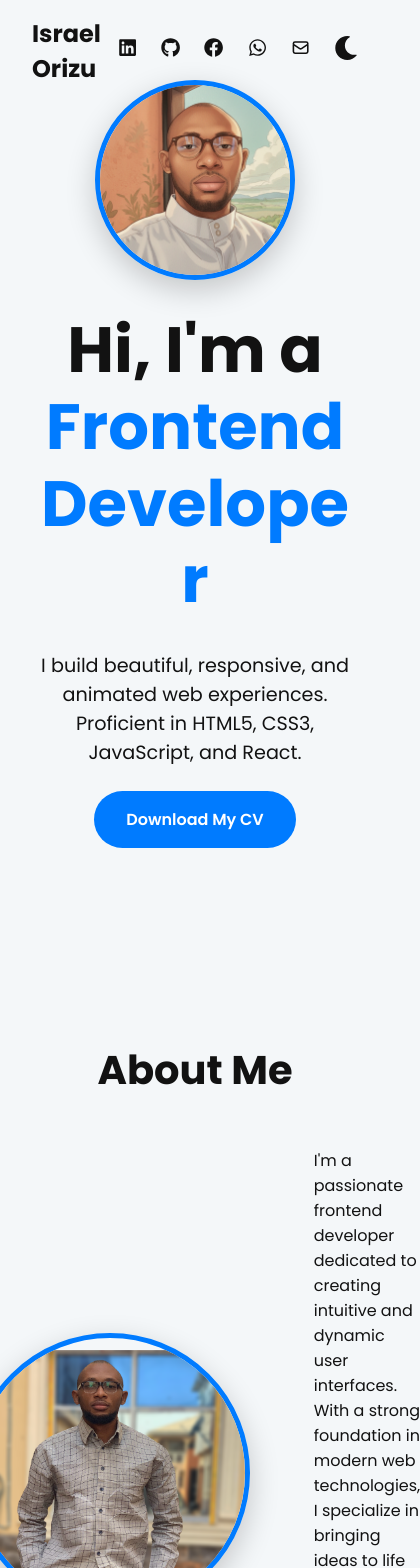
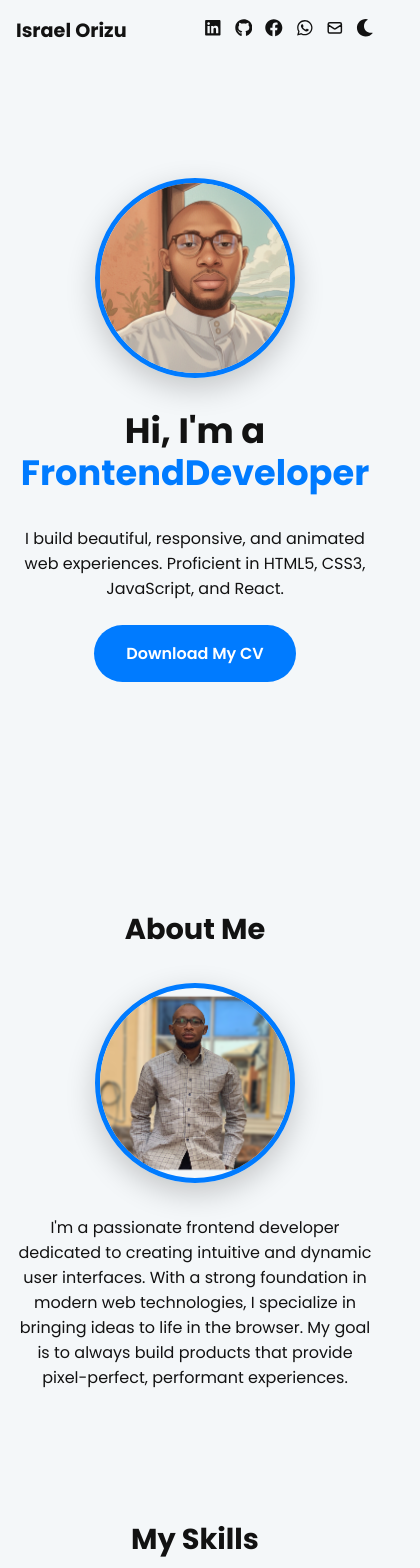
Before and after one commit to Emmyginger/new-portfolio, a React (Create React App) app: page / in a window 390 px wide. Shown: the top 1568 px of the page, 420 px wide, since content can reach past the window. Built offline with nearby package versions, Linux system fonts and the light colour scheme.

Commit message:
added responsive styling

```diff
--- a/src/App.css
+++ b/src/App.css
@@ -328,3 +328,73 @@ body.dark-mode .cta-button:hover {
 body.dark-mode .footer {
   border-top-color: #333;
 }
+
+/* --- RESPONSIVE DESIGN --- */
+@media (max-width: 768px) {
+  .section-title {
+    font-size: 2rem;
+  }
+  .animated-headline {
+    font-size: 2.5rem;
+  }
+  .hero-content p {
+    font-size: 1rem;
+  }
+  .project-carousel {
+    padding: 0;
+  }
+
+  .about-container {
+    flex-direction: column;
+    gap: 2rem;
+    text-align: center;
+  }
+  .about-image {
+    width: 200px;
+    height: 200px;
+  }
+
+
+  .hero-main-content {
+    flex-direction: column;
+  }
+}
+
+/* --- Extra Small Devices (Phones) --- */
+@media (max-width: 480px) {
+  section {
+    padding: 4rem 1rem;
+  }
+  .header {
+    padding: 1rem;
+  }
+  .header .logo {
+    font-size: 1.2rem;
+  }
+  .header-right {
+    gap: 0.8rem;
+  }
+  .header-right a, .theme-switcher {
+    font-size: 1.1rem;
+  }
+  .animated-headline {
+    font-size: 2.2rem;
+  }
+  .section-title {
+    font-size: 1.8rem;
+    margin-bottom: 2rem;
+  }
+  .skills-grid {
+    gap: 1rem;
+  }
+  .skill-card {
+    width: 120px;
+    padding: 1.5rem;
+  }
+  .contact-links {
+    gap: 1.5rem;
+  }
+  .contact-links a {
+    font-size: 2rem;
+  }
+}
--- a/src/components/Hero.js
+++ b/src/components/Hero.js
@@ -36,9 +36,9 @@ const Hero = () => {
                 className="hero-image"
                 initial={{ opacity: 0, scale: 0.8 }}
                 animate={{ opacity: 1, scale: 1 }}
-                transition={{ duration: 1, delay: 0.5 }} // Delay to appear with headline
+                transition={{ duration: 1, delay: 0.5 }}
             >
-                <img src={profilePic} alt="Your Name" />
+                <img src={profilePic} alt="Israel Orizu" />
             </motion.div>
 
             <motion.h1
```
